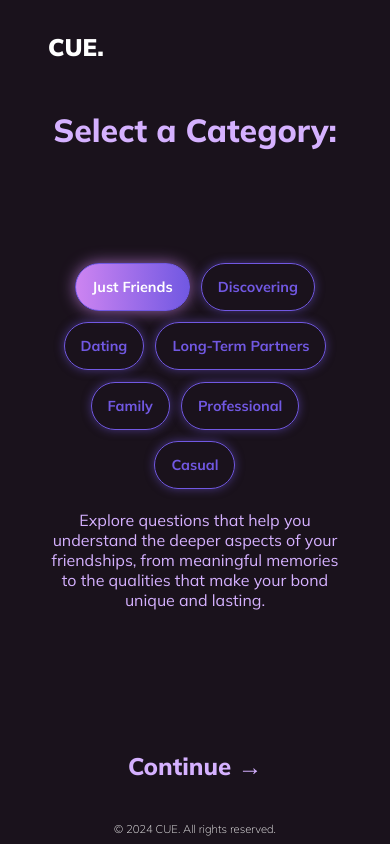
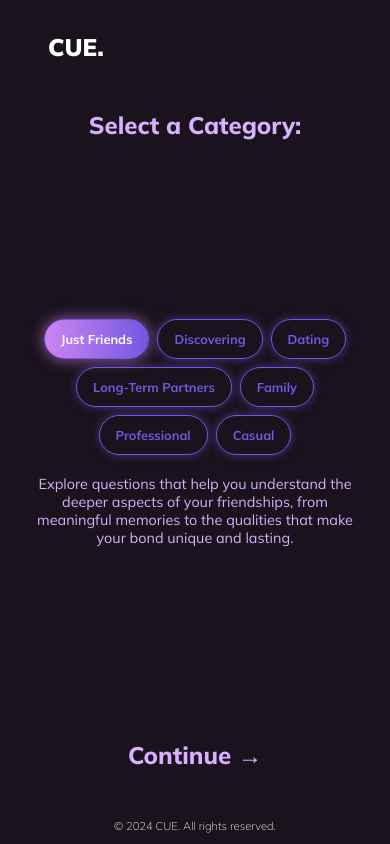
Before and after one commit to jaimesi/CUE., a React (Create React App) app: page / in a window 390 px wide. Built offline with nearby package versions, Linux system fonts and the light colour scheme.

Commit message:
Updating CSS for responsiveness

```diff
--- a/src/App.css
+++ b/src/App.css
@@ -26,7 +26,6 @@
 
 .category-buttons-container {
   margin: auto;
-  max-width: 90%;
 }
 
 .category-buttons {
@@ -45,7 +44,7 @@
   border-radius: 32px;
   height: 3.5rem;
   padding: 0.5rem 1.5rem;
-  margin: 0.3rem;
+  margin: 0.2rem;
   font-size: 1rem;
   cursor: pointer;
   transition: background-color 0.3s ease;
@@ -90,7 +89,7 @@
 
 .question-display {
   max-width: 90%;
-  margin: 2rem auto;
+  margin: auto;
 }
 
 .question {
@@ -127,33 +126,37 @@
   }
 
   .page-header h2 {
-    font-size: 2rem;
-    margin: 1rem 0;
+    font-size: 1.5rem;
+    margin: 1rem 0 0 0;
   }
 
   .category-button {
-    font-size: 0.9rem;
-    padding: 0.5rem 1rem;
-    height: 3rem;
+    font-size: 0.8rem;
+    padding: 0.3rem 1rem;
+    height: 2.5rem;
   }
 
   .category-description {
-    font-size: 1rem;
+    font-size: 0.9rem;
     margin: 1rem auto;
   }
 
   .page-button button {
-    margin: 2rem 0;
+    margin: 0 0 3rem 0;
     font-size: 1.5rem;
   }
 
+  .question {
+    font-size: 1.4rem;
+  }
+
   .question-display button {
-    margin: 1rem 0.2rem;
+    margin: 1.5rem 0.2rem 2rem 0;
     padding: 0.5rem 1.5rem;
   }
 
   .app-footer h1 {
     font-size: 0.7rem;
-    margin: 0.5rem 0;
+    margin: 0 0 0.7rem 0;
   }
 }
```
